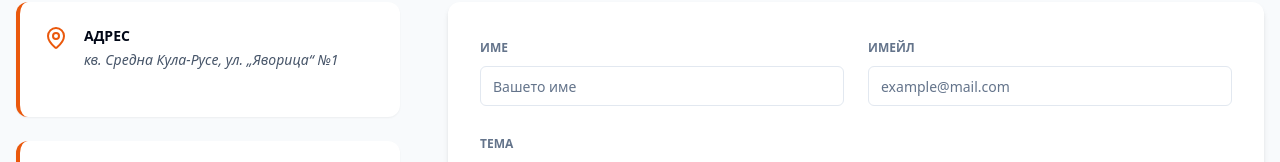
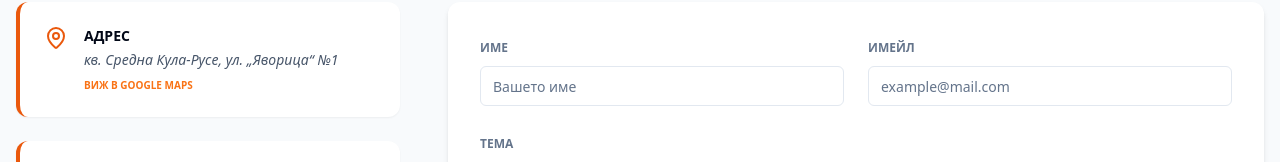
Before and after one commit to kossev/nagrevateli, a React (Vite) app: page /contact in a window 1280 px wide. Shown: the part 271-433 px from the top of the page. Built offline with nearby package versions, Linux system fonts and the light colour scheme.

Commit message:
[dyad] Направяне на текста „Виж в Google Maps“ постоянно видим - wrote 1 file(s)

```diff
--- a/src/pages/Contact.tsx
+++ b/src/pages/Contact.tsx
@@ -38,7 +38,7 @@ const Contact = () => {
               <div>
                 <h4 className="font-bold uppercase text-sm mb-1">Адрес</h4>
                 <p className="text-slate-600 text-sm italic group-hover:text-orange-600 transition-colors">кв. Средна Кула-Русе, ул. „Яворица“ №1</p>
-                <span className="text-[10px] text-orange-500 font-bold uppercase mt-2 block opacity-0 group-hover:opacity-100 transition-opacity">Виж в Google Maps</span>
+                <span className="text-[10px] text-orange-500 font-bold uppercase mt-2 block transition-opacity">Виж в Google Maps</span>
               </div>
             </a>
             <div className="bg-white p-6 rounded-xl shadow-sm flex items-start space-x-4 border-l-4 border-orange-600">
```
